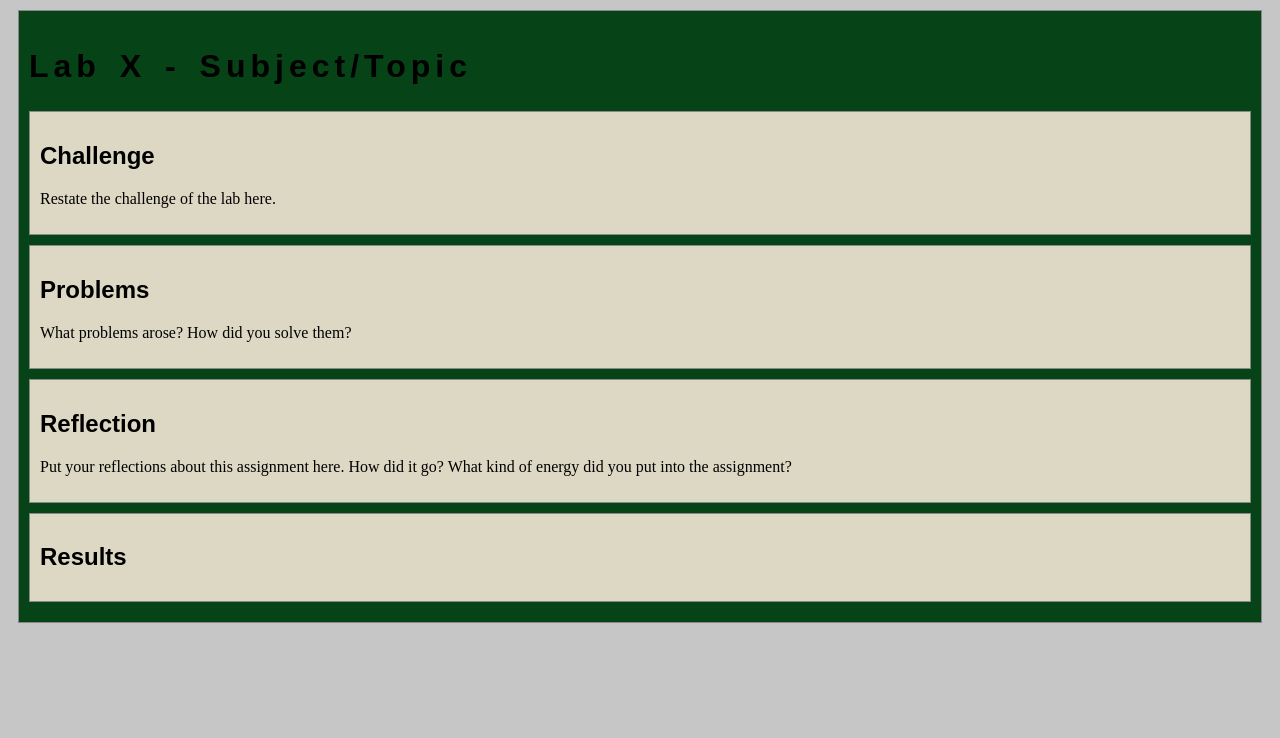
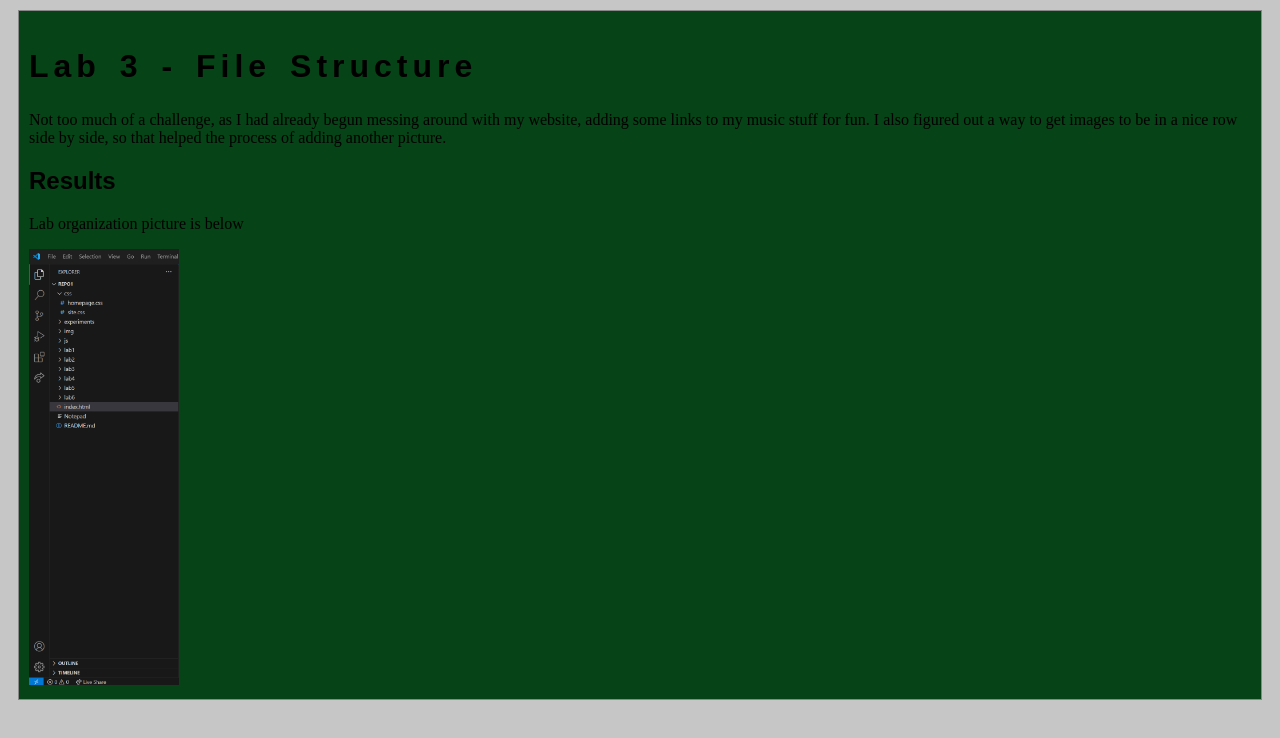
Before and after one commit to shredder11205/Repo1, a plain HTML site: page lab3/index.html in a window 1280 px wide. Drawn offline with nearby package versions, Linux system fonts and the light colour scheme.

Commit message:
added lab 3, added links to other labs

```diff
--- a/css/site.css
+++ b/css/site.css
@@ -41,3 +41,10 @@ h1 {
   height: auto;
   border-radius: 10px; /* optional: makes the images look nice */
 }
+
+.selfphoto {
+  width: 45%; /* or any size that fits side by side */
+  max-width: 300px;
+  height: auto;
+  border-radius: 10px; /* optional: makes the images look nice */
+}
--- a/lab3/index.html
+++ b/lab3/index.html
@@ -2,7 +2,7 @@
 <html>
 <head>
 	<!-- This title is used for tabs and bookmarks -->
-	<title>Lab X - Subject/Topic</title>
+	<title>Lab 3 - File Structure</title>
 
 	<!-- Use UTF character set, a good idea with any webpage -->
   	<meta charset="UTF-8" />
@@ -23,30 +23,17 @@
 		<!-- Style this page by changing the CSS in ../css/site.css or css/lab.css -->
 		<main id="content">
 			<section>
-			<h1>Lab X - Subject/Topic</h1>
-			<div class="minor-section">
-					<h2>Challenge</h2>
-					<p>Restate the challenge of the lab here.</p>
-			</div>
+				<h1>Lab 3 - File Structure</h1>
+				<p>Not too much of a challenge, as I had already begun messing around with my website,
+			   adding some links to my music stuff for fun. I also figured out a way to get images
+			   to be in a nice row side by side, so that helped the process of adding another picture.
+				</p>
+			<h2>Results</h2>
+			<p>Lab organization picture is below</p>
+			<img src="img/labfilesorganization.png" width="150"/>
 
-			<div class="minor-section">
-					<h2>Problems</h2>
-					<p>What problems arose? How did you solve them? </p>
-			</div>
 
-			<div class="minor-section">
-					<h2>Reflection</h2>
-					<p>Put your reflections about this assignment here. How did it go? What kind of energy did you put into the assignment? </p>
-			</div>
 
-			<div class="minor-section">
-					<h2>Results</h2>
-					<div id="output"></div>
-			</div>
-		</section>
-		<nav id="links">
-			<!-- Put links to other pages (including the homepage) here. -->
-		</nav>
 		</main>
 	</body>
 </html>
```
Also changed, not shown: index.html (+14 -1 lines), lab3/img/labfilesorganization.png (added). Lines whose indentation alone changed are shown as unchanged.
